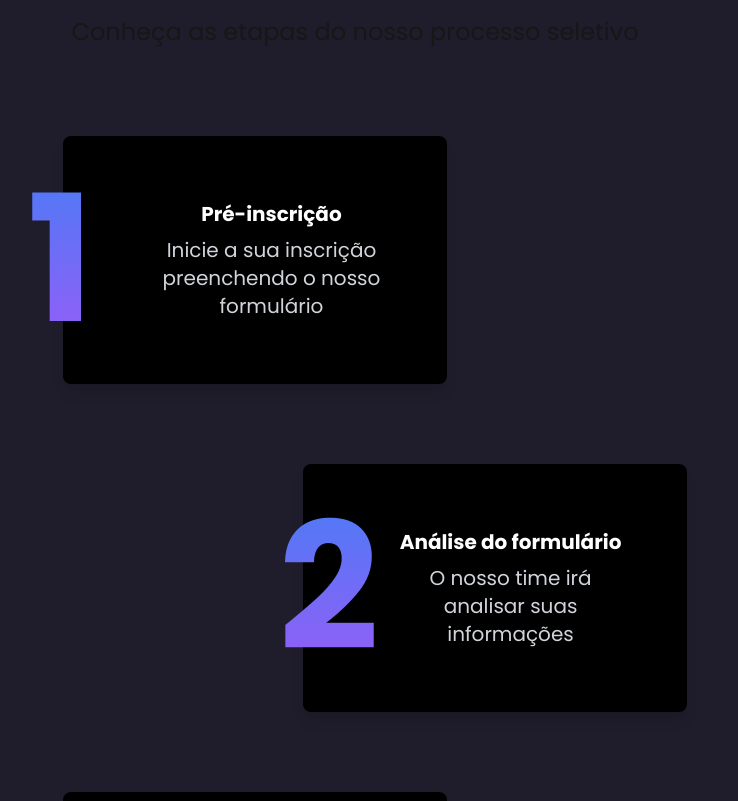
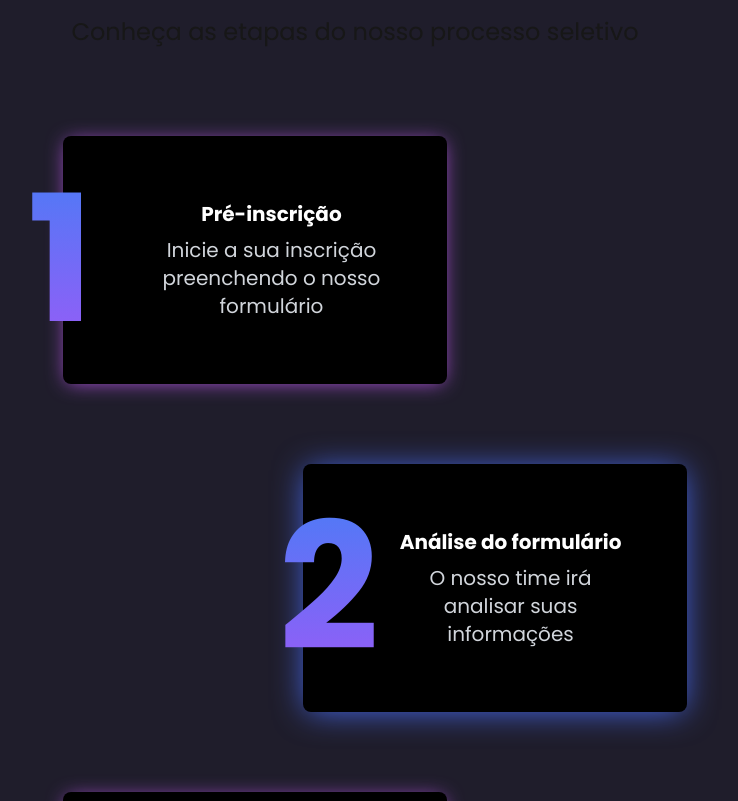
Before and after one commit to michaelleoliveir/uniondevelopers-clone, a Next.js app: page / in a window 1280 px wide. Shown: the part 4100-4901 px from the top of the page, without its empty margins (285-1023 px from the left). Built offline with nearby package versions, Linux system fonts and the light colour scheme.

Commit message:
fix: shadows

```diff
--- a/src/components/CarouselSection.tsx
+++ b/src/components/CarouselSection.tsx
@@ -4,12 +4,11 @@ import React, { FC, useState } from "react";
 import { Virtual } from "swiper/modules";
 import { Swiper, SwiperSlide } from "swiper/react";
 
-// Import Swiper styles
 import "swiper/css";
 import "swiper/css/virtual";
 
 const CarouselSection: FC = () => {
-    // Estado para armazenar o índice do slide central
+
     const [activeIndex, setActiveIndex] = useState(0);
 
     const slides = [
--- a/src/components/StepCard.tsx
+++ b/src/components/StepCard.tsx
@@ -15,7 +15,6 @@ const StepCard: React.FC<StepCardProps> = ({ number, title, description, isLeft
         md:flex-row flex-col-reverse`}
         >
             <div className="relative flex items-center">
-                {/* Número grande ajustado dependendo da posição */}
                 <span
                     className={`absolute z-10 font-bold text-transparent -translate-y-1/2
                     text-[7rem] lg:text-[11rem] bg-clip-text bg-gradient-to-b from-blue-500 to-purple-500 top-1/2
@@ -24,9 +23,8 @@ const StepCard: React.FC<StepCardProps> = ({ number, title, description, isLeft
                     {number}
                 </span>
 
-                {/* Card de conteúdo */}
                 <div
-                    className={`bg-black p-7 z-0 lg:p-16 lg:pl-[6rem] pl-12 rounded-lg shadow-lg w-[17rem] lg:w-96 relative flex flex-col items-center
+                    className={`bg-black p-7 z-0 lg:p-16 lg:pl-[6rem] pl-12 rounded-lg w-[17rem] lg:w-96 relative flex flex-col items-center
             ${isLeft ? "ml-16 lg:ml-10 shadow-[0px_2px_20px_-4px_#b956e8]" : "mr-16 lg:mr-0 shadow-[0px_2px_33px_-4px_#486efa]"}
             md:static`}
                 >
```
